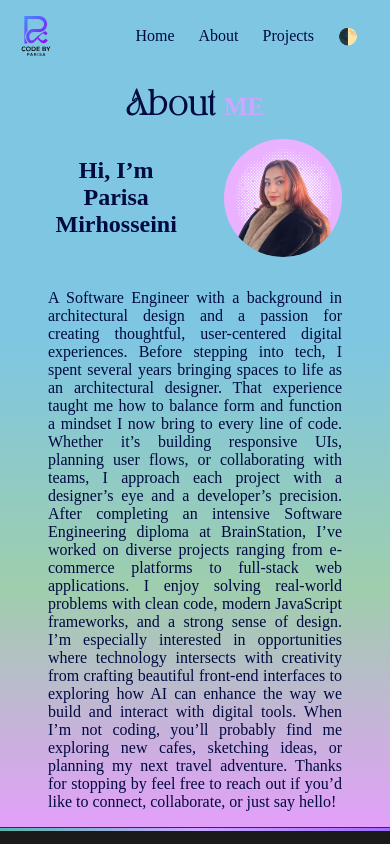
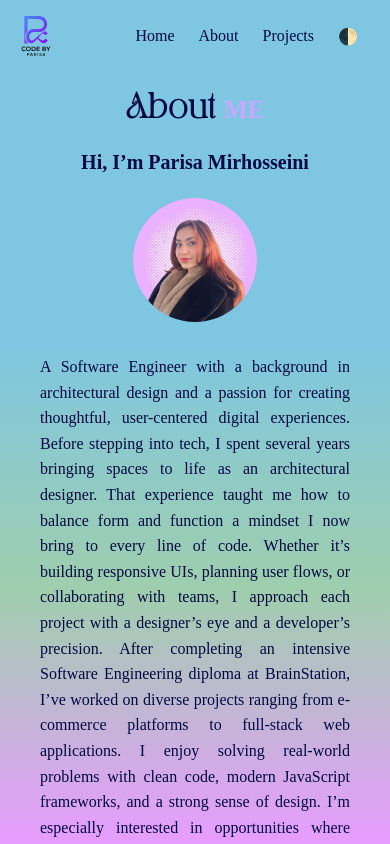
Before and after one commit to Parisa-Mirhosseini/parisa-mirhosseini-portfolio, a React (Vite) app: page /about in a window 390 px wide. Shown: the top 844 px of the page. Built offline with nearby package versions, Linux system fonts and the light colour scheme; a web font is replaced by a local one.

Commit message:
fix responsive mobile

```diff
--- a/src/Pages/AboutPage/AboutPage.scss
+++ b/src/Pages/AboutPage/AboutPage.scss
@@ -5,24 +5,30 @@
 .About {
 	text-align: justify;
 	font-size: 16px;
-	padding: 1rem 3rem 1rem 3rem;
+	padding: 1rem 2rem; // Reduced side padding for mobile
+	color: var(--text-color-primary); // Ensure text uses theme color
+	line-height: 1.6; // Added for better readability
 
 	@include tablet {
+		font-size: 18px; // Slightly smaller for tablet
+		padding: 2rem 3rem 3rem 3rem;
+		line-height: 1.7;
+	}
+
+	@include desktop {
+		padding: 6rem 12rem 6rem 12rem;
 		font-size: 22px;
-		padding: 2rem 5rem 5rem 5rem;
+		line-height: 1.8;
 	}
-	@include desktop {
-		padding: 6rem 12rem 10rem 12rem;
-	font-size:25px;
-	}
+
 	&-title {
 		font-size: 25px;
 		font-weight: bold;
 		text-align: center;
-		padding:0 0 1rem 0 ;
+		padding: 0 0 1rem 0;
 
 		@include tablet {
-			font-size: 40px;
+			font-size: 35px;
 		}
 
 		&__about {
@@ -33,33 +39,55 @@
 		&__me {
 			color: #caa8ff;
 		}
+
 		&-content {
-			padding: 2rem;
-		}
-	}
+			font-size: 16px; // Explicitly set font size
+			padding: 1rem 0; // Add vertical padding
+			margin: 0; // Reset margin
+			width: 100%; // Ensure full width
+			word-wrap: break-word; // Break long words
+			overflow-wrap: break-word; // Modern version
+			hyphens: auto; // Auto-hyphenate long words
+
+			@include tablet {
+			  font-size: 18px;
+			  padding: 1.5rem 0;
+			}
+
+			@include desktop {
+			  font-size: 20px;
+			  padding: 2rem 0;
+			}
+		}}
 
 	&-title_container {
 		display: flex;
+		flex-direction: column;
 		align-items: center;
 		justify-content: center;
-		gap: 40px;
+		gap: 20px;
 		margin-bottom: 2rem;
 
 		@include tablet {
+			flex-direction: row;
 			font-size: 40px;
 			margin-bottom: 4rem;
 		}
+		@include desktop {
+			gap: 60px;
+		  }
+
 
 		&-avatar {
 			width: 40%;
 			border-radius: 50%;
+
 			@include tablet {
-				width: 20%;
-			border-radius: 50%;
+				width: 25%;
 			}
+
 			@include desktop {
 				width: 20%;
-			border-radius: 50%;
 			}
 
 
@@ -67,13 +95,28 @@
 
 		&-text {
 			text-align: center;
+      font-size: 20px;
+      color: var(--text-color-primary);
+      order: -1; // Make text appear first on mobile
 
 			@include tablet {
 				font-size: 24px;
+				order: 0; // Reset order for tablet/desktop
 			}
+
 			@include desktop {
 				font-size: 30px;
 			}
 		}
 	}
 }
+// Container adjustments for mobile
+.page-container {
+	width: 100%;
+	max-width: 100vw; // Ensure full viewport width
+	overflow-x: hidden; // Prevent horizontal scrolling
+
+	@media (max-width: 768px) {
+	  padding: 0 0.5rem; // Small padding on mobile
+	}
+  }
```
